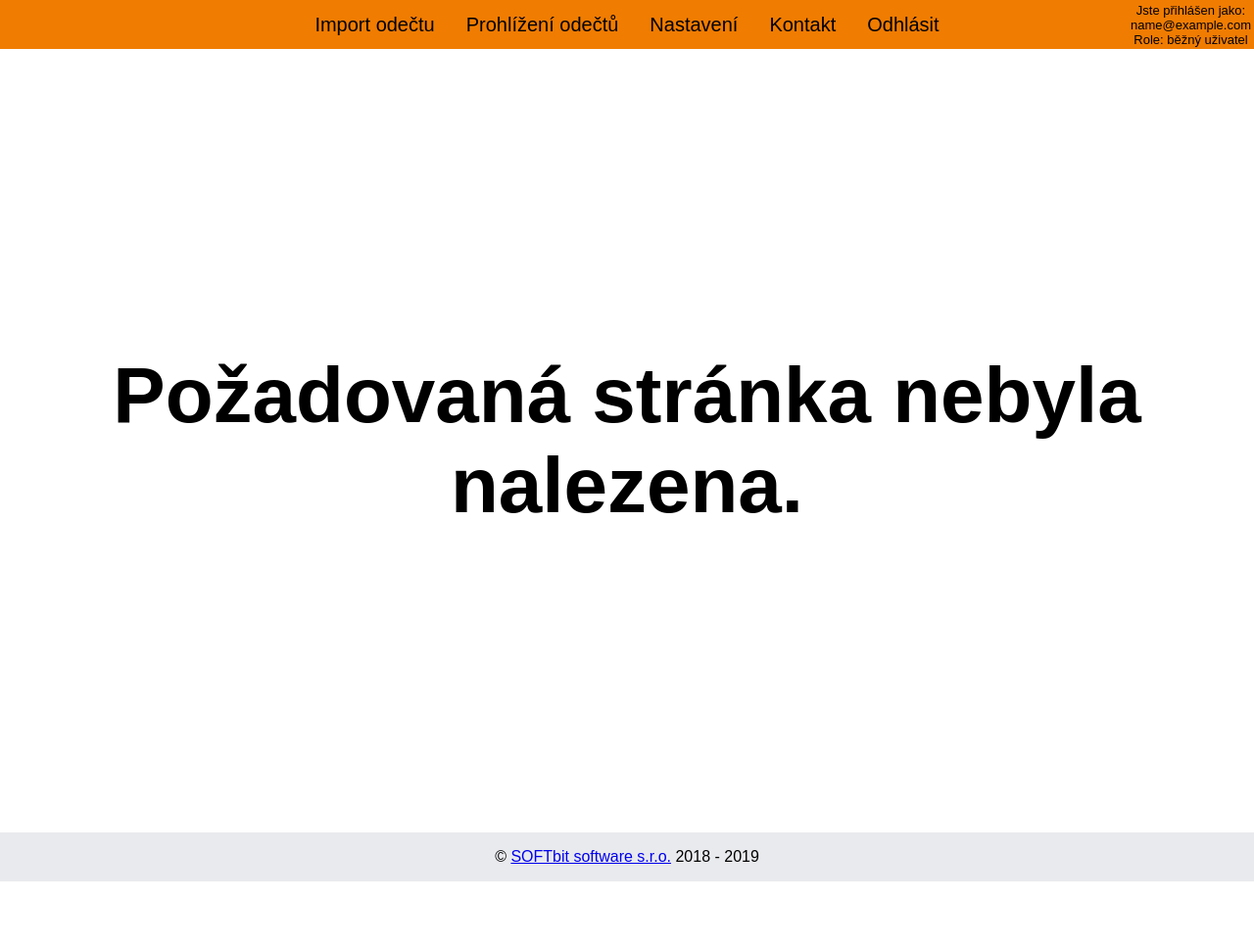
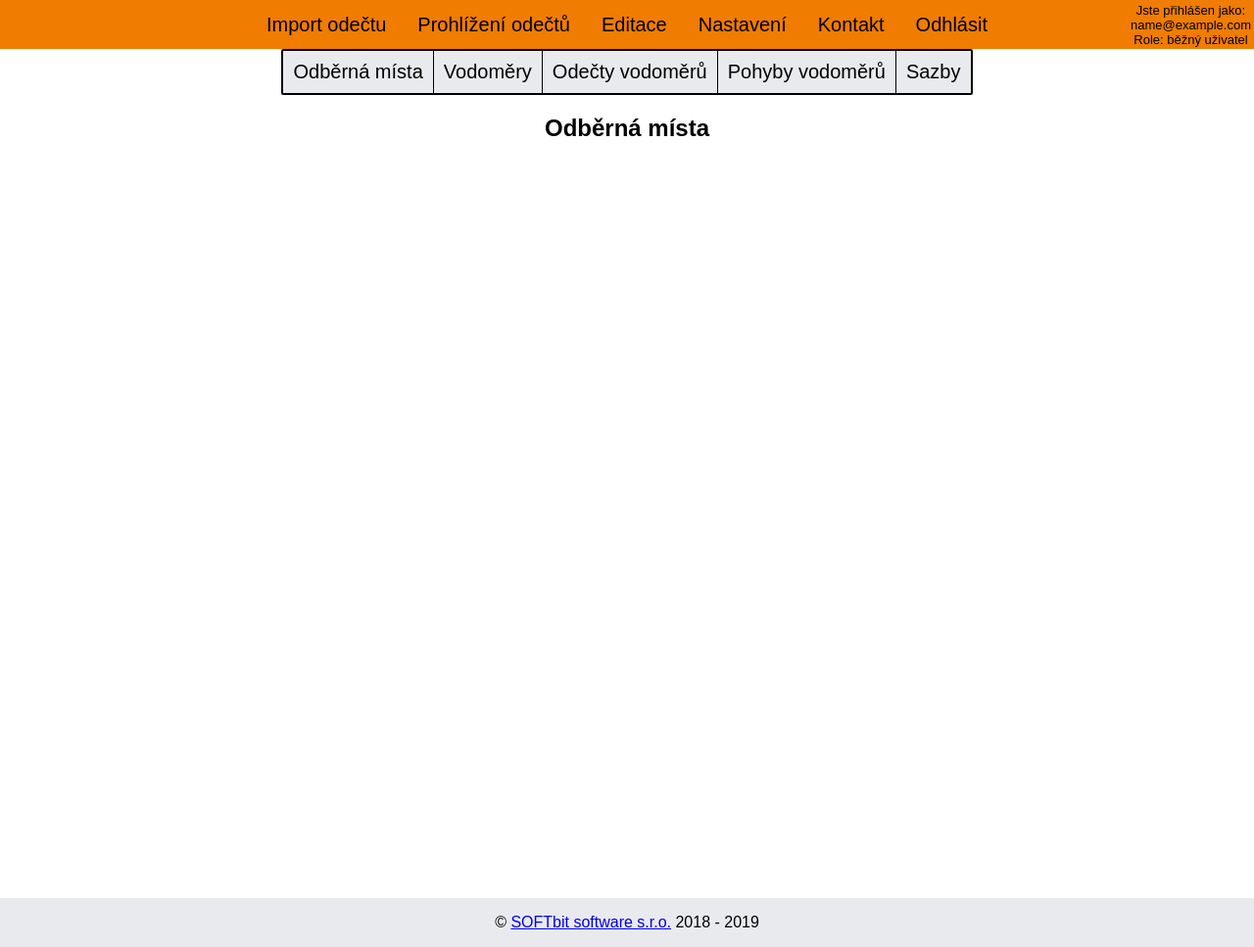
Before and after one commit to qwasyx0/term-work, a PHP site: page /?page=edit_mista in a window 1280 px wide. Shown: the whole page at 98% size. Before the commit the page ends 900 px from the top, so only its background shows below. Run offline with PHP 8.4, Linux system fonts and the light colour scheme; the visitor is signed in with stand-in values (Sample User, id 1); tables that the repository leaves empty or names only in its code hold one stand-in row (values such as "Sample post"); some libraries are stand-ins or nearby versions.

Commit message:
Editace- kostra

```diff
--- a/code/css/css.css
+++ b/code/css/css.css
@@ -382,3 +382,50 @@ footer {
     }
 
 }
+
+
+#navedit {
+
+    font-family: 'Ubuntu', sans-serif;
+    border-radius: 2px;
+    z-index: 1;
+    display: inline-block;
+    align-items: center;
+    justify-content: center;
+    background-color: #e9eaed;
+    border-top: 2px solid;
+    border-bottom: 2px solid;
+    border-right: 1px solid;
+    border-left: 2px solid;
+    font-size: 0;
+}
+
+
+#navedit a {
+    display: inline-block;
+    color: #000000;
+    font-size: 20px;
+    padding: 10px;
+    text-decoration:none;
+    border-right:1px solid;
+}
+
+#navedit a:hover {
+    background-color: white;
+    transition: color 400ms, background-color 400ms, border-color 400ms;
+    text-decoration: none;
+}
+#navedit input {
+    display: inline-block;
+    color: #000000;
+    font-size: 20px;
+    padding: 10px;
+    text-decoration:none;
+    border-right:1px solid;
+}
+
+#navedit input:hover {
+    background-color: white;
+    transition: color 400ms, background-color 400ms, border-color 400ms;
+    text-decoration: none;
+}
--- a/code/index.php
+++ b/code/index.php
@@ -29,6 +29,7 @@ function __autoload($className)
 </header>
 
 <?php
+
 if (isset($_GET['page'])) {
     $file = "./page/" . $_GET["page"] . ".php";
     if (file_exists($file)) {
--- /dev/null
+++ b/code/page/edit_mista.php
@@ -0,0 +1,12 @@
+<?php if ($authService->hasIdentity()) : ?>
+<?php
+include './page/editace.php';
+?>
+<main>
+    <h2>Odběrná místa</h2>
+</main>
+<?php else : ?>
+    <section id="hero">
+        <h2>Pro editaci tabulek musíte být přihlášeni.</h2>
+    </section>
+<?php endif; ?>
--- /dev/null
+++ b/code/page/editace.php
@@ -0,0 +1,9 @@
+<div id="divpohyby">
+<nav id="navedit">
+        <a href="<?= BASE_URL . "?page=edit_mista" ?>">Odběrná místa</a>
+        <a href="<?= BASE_URL . "?page=edit_vodomery" ?>">Vodoměry</a>
+        <a href="<?= BASE_URL . "?page=edit_odecty" ?>">Odečty vodoměrů</a>
+        <a href="<?= BASE_URL . "?page=edit_pohyby" ?>">Pohyby vodoměrů</a>
+        <a href="<?= BASE_URL . "?page=edit_sazby" ?>">Sazby</a>
+</nav>
+</div>
--- a/code/page/header.php
+++ b/code/page/header.php
@@ -21,6 +21,7 @@ $authService = Authentication::getInstance();
         <?php if ($authService->hasIdentity()) : ?>
             <a href="<?= BASE_URL . "?page=import" ?>">Import odečtu</a>
             <a href="<?= BASE_URL . "?page=odecty" ?>">Prohlížení odečtů</a>
+            <a href="<?= BASE_URL . "?page=edit_mista" ?>">Editace</a>
             <a href="<?= BASE_URL . "?page=users" ?>">Nastavení</a>
             <a href="<?= BASE_URL . "?page=kontakt" ?>">Kontakt</a>
             <a href="<?= BASE_URL . "?page=logout" ?>">Odhlásit</a>
```
Also changed, not shown: code/page/edit_odecty.php (added, +12 -0 lines), code/page/edit_pohyby.php (added, +12 -0 lines), code/page/edit_sazby.php (added, +12 -0 lines), code/page/edit_vodomery.php (added, +12 -0 lines).
